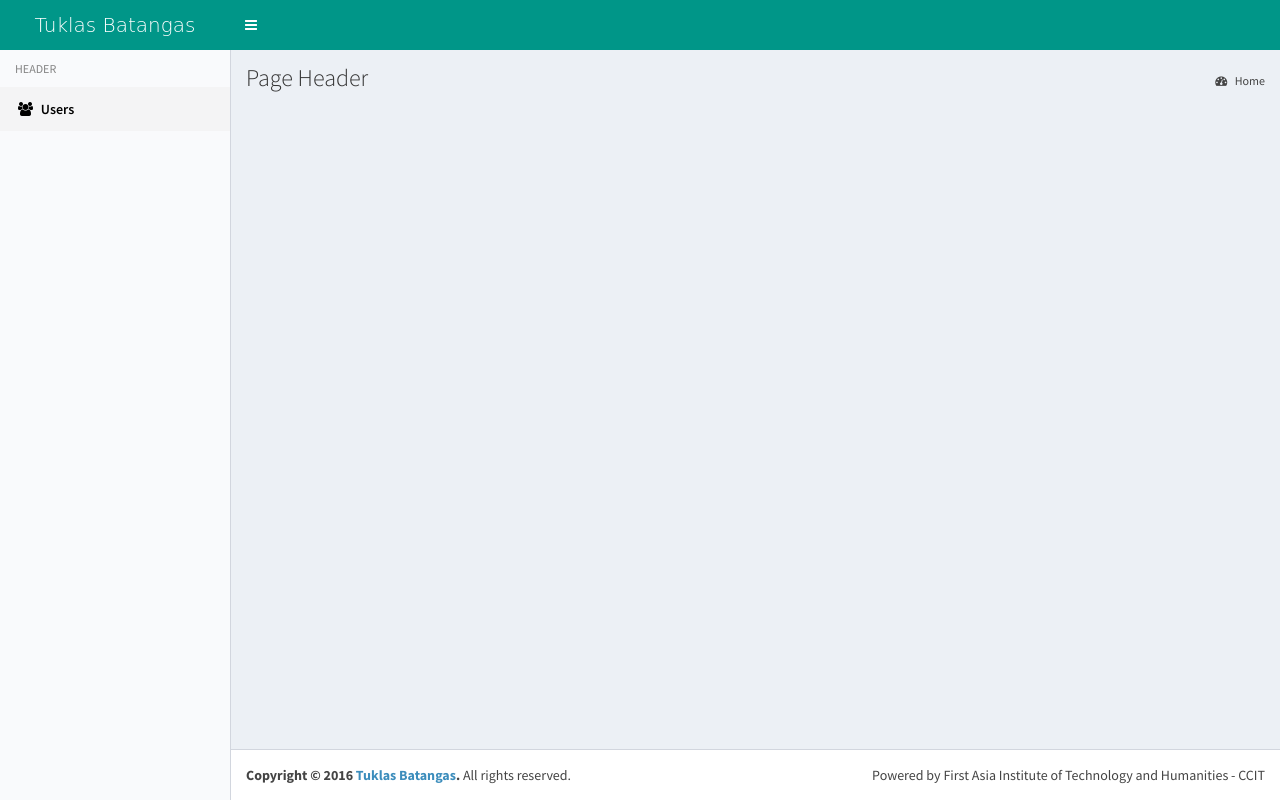
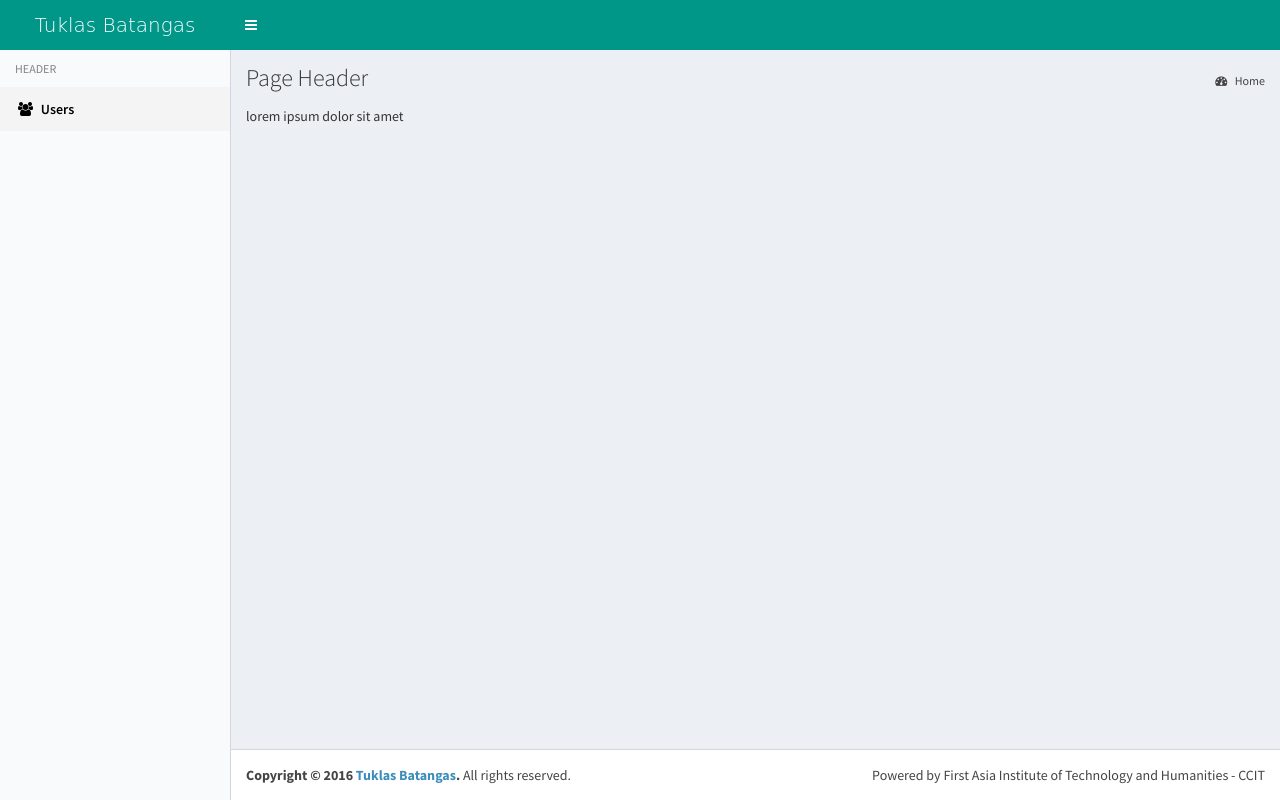
Before and after one commit to CS4-2016/Tuklas-Batangas, a PHP site: page /admin/index.php in a window 1280 px wide. Run offline with PHP 8.4, Linux system fonts and the light colour scheme; the visitor is signed in with stand-in values (Sample User, id 1); some web fonts are replaced.

Commit message:
Added lorem

```diff
--- a/admin/index.php
+++ b/admin/index.php
@@ -18,7 +18,7 @@
     <!-- Main content -->
     <section class="content">
 
-
+      lorem ipsum dolor sit amet
 
     </section>
 
```
